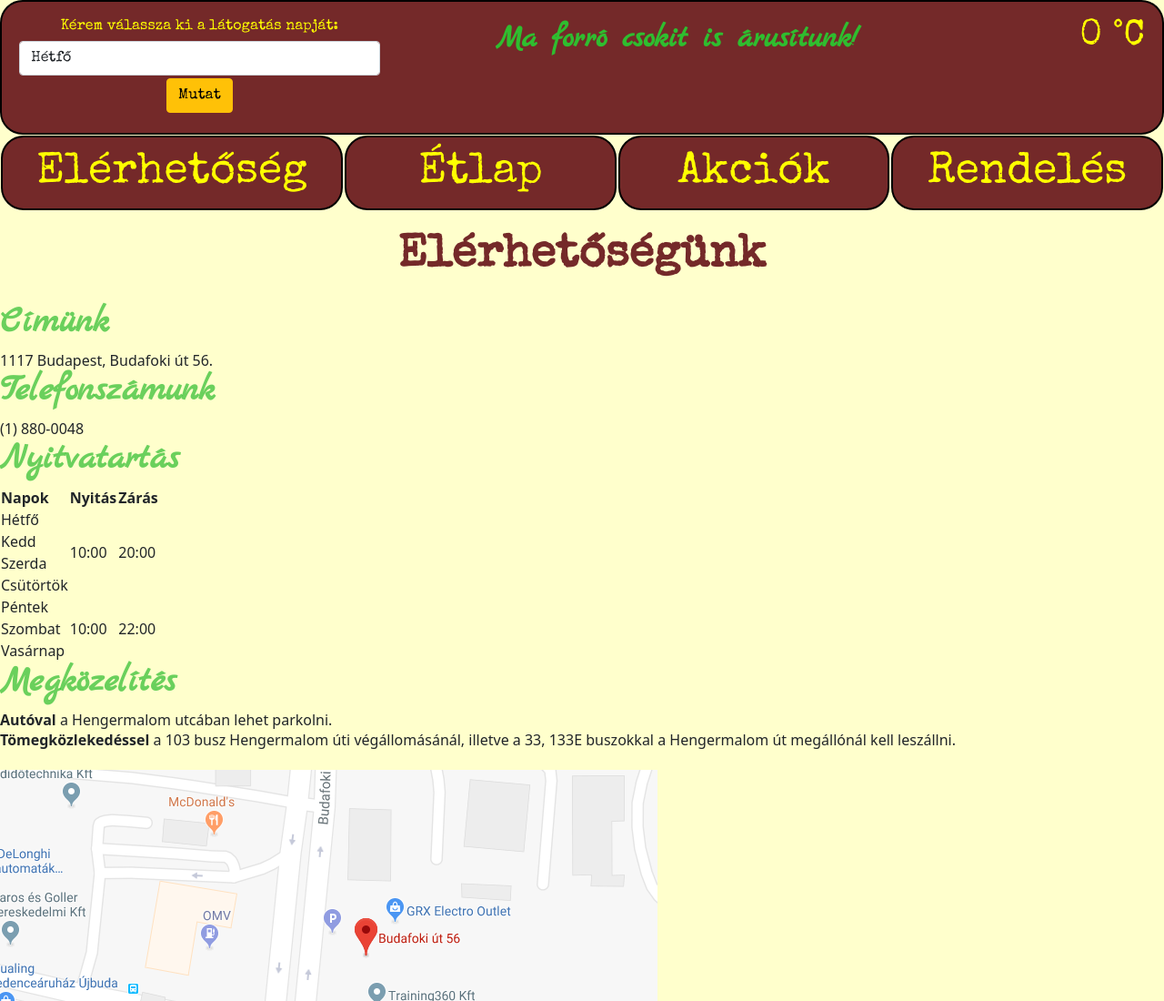
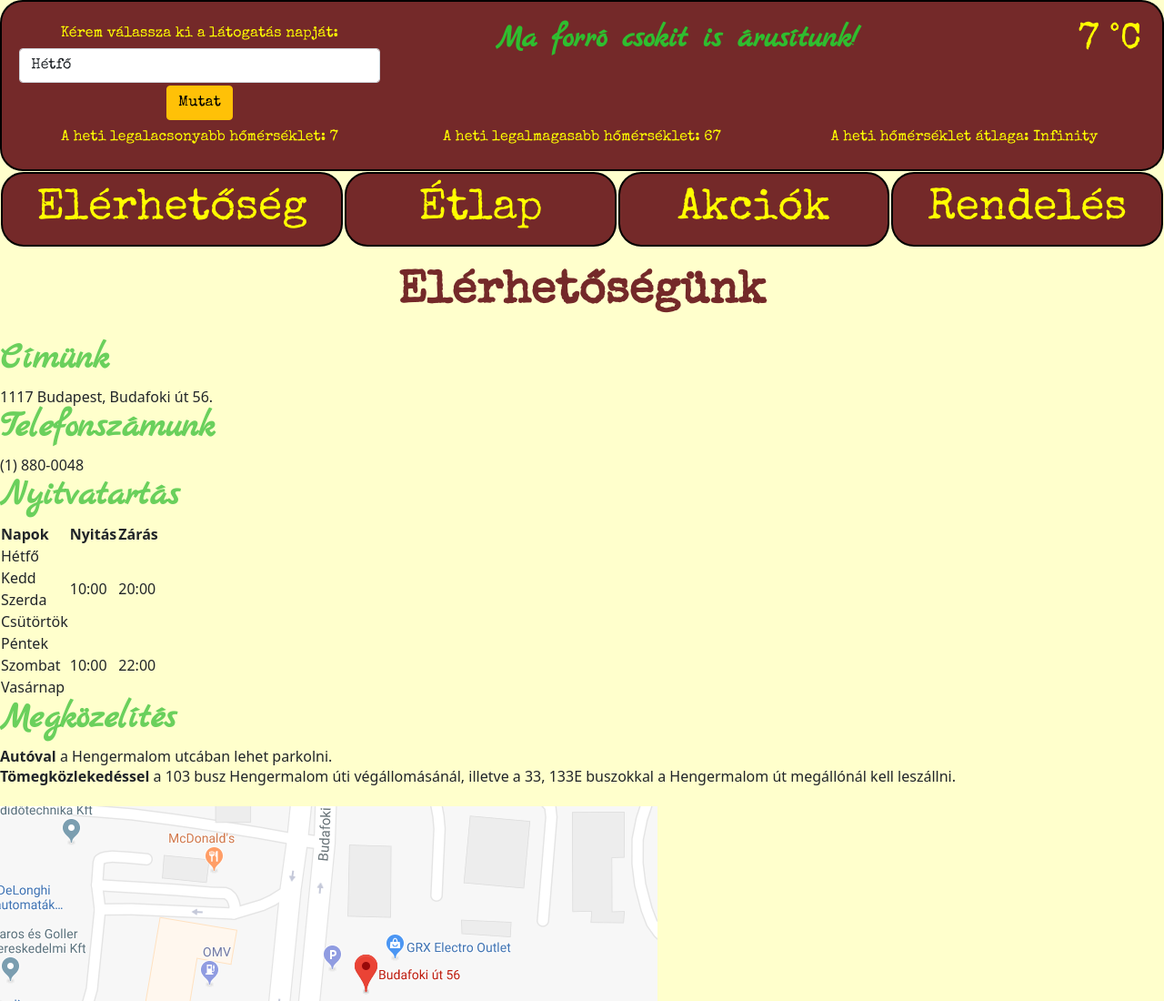
Before and after one commit to pappvinczeb/pappvinczeb.github.io, a plain HTML site: page contact.html in a window 1280 px wide. Shown: the top 1100 px of the page at 91% size. Drawn offline with Linux system fonts and the light colour scheme.

Commit message:
Sp-7 st-2

```diff
--- a/contact.html
+++ b/contact.html
@@ -26,15 +26,27 @@
                         <option value="sunday">Vasárnap</option>
                     </select>
                     <div class="weatherButtonDiv">
-                      <button onclick="getWeatherAndSale()" type="button" class="btn btn-warning weatherButton">Mutat</button>
+                        <button onclick="getWeatherAndSale()" type="button"
+                            class="btn btn-warning weatherButton">Mutat</button>
                     </div>
                 </form>
             </div>
             <div class="weatherFormSale col-6">
-              <label class="form-label"><span class="weatherSale"></span></label>
+                <span class="weatherSale"></span>
             </div>
             <div class="weatherFormDayWeaher col-2">
                 <label class="form-label"><span class="weather"></span> °C</label>
+            </div>
+        </div>
+        <div class="row">
+            <div class="col-4">
+                <label class="form-label">A heti legalacsonyabb hőmérséklet: <span class="temperatureMin"></span> </label>
+            </div>
+            <div class="col-4">
+                <label class="form-label">A heti legalmagasabb hőmérséklet: <span class="temperatureMax"></span> </label>
+            </div>
+            <div class="col-4">
+                <label class="form-label">A heti hőmérséklet átlaga: <span class="temperatureAverage"></span> </label>
             </div>
         </div>
     </div>
@@ -94,7 +106,8 @@
         </table>
         <h2>Megközelítés</h2>
         <b>Autóval</b> a Hengermalom utcában lehet parkolni. <br>
-    <b>Tömegközlekedéssel</b> a 103 busz Hengermalom úti végállomásánál, illetve a 33, 133E buszokkal a Hengermalom út
+        <b>Tömegközlekedéssel</b> a 103 busz Hengermalom úti végállomásánál, illetve a 33, 133E buszokkal a Hengermalom
+        út
         megállónál kell leszállni. <br> <br>
         <a class="contactImg" target="blank"
             href="https://www.google.com/maps/place/Budapest,+Budafoki+%C3%BAt+56,+1117/@47.4615374,19.0508339,17z/data=!4m5!3m4!1s0x4741dda0ecec79c5:0xc69f708c9d234c8!8m2!3d47.4615374!4d19.0530226"><img
--- a/css/style.css
+++ b/css/style.css
@@ -248,8 +248,9 @@ h2 {
     color: rgb(255, 255, 0);
 }
 
-.weatherForm label{
+.weatherWidget label{
     color: rgb(255, 255, 0);
+    margin: 2%
 }
 
 .weatherWidget{
@@ -260,6 +261,8 @@ h2 {
     text-align: center;
     max-height: 10%;
     padding: 1.5%;
+    min-width: 99%;
+
 }
 
 .weatherFormDayWeaher{
@@ -268,7 +271,7 @@ h2 {
     color: rgb(255, 255, 0);
 }
 
-.weatherFormSale{
+.weatherSale{
     text-align: center;
     color: rgba(47, 189, 47, 1);
     font-family: "Marck";
--- a/js/main.js
+++ b/js/main.js
@@ -86,8 +86,12 @@ function showSumPrice() {
 
 let dayWeather;
 let weatherSale;
-let weatherMatrix = [["monday", 0], ["tuesday", 15], ["wednesday", 14], ["thursday", 20], ["friday", 38], ["saturday", 45], ["sunday", 52]];
+let weatherMatrix = [["monday", 7], ["tuesday", 12], ["wednesday", 14], ["thursday", 67], ["friday", 38], ["saturday", 45], ["sunday", 52]];
 let saleMatrix = [[0, "Ma forró csokit is árusítunk!"],[15, "Melegedj át egy teával nálunk!"],[20, "Ma finom sütivel várunk!"],[25, "Ma fagyit is kínálunk!"],[50, "Hűsítsd le magad egy jéghideg limonádéval!"]];
+let smallest=parseInt(weatherMatrix[0].slice(1,2));
+let biggest=parseInt(weatherMatrix[0].slice(1,2));
+let average=0;
+
 
 function getDayWeather(){
     let selectedDay = document.querySelector("select[name='days']");
@@ -110,7 +114,45 @@ function getWeatherSale (){
     })
 }
 
+
+
+function getMinTemperature(){
+    let showMinTemp = document.querySelector("span.temperatureMin")
+    for(let i=0; i < weatherMatrix.length; i++){
+        if(parseInt(weatherMatrix[i].slice(1,2)) < smallest){
+            smallest = parseInt(weatherMatrix[i].slice(1,2))
+        }
+    }
+    showMinTemp.innerHTML = smallest
+}
+
+function getMaxTemperature(){
+    let showMinTemp = document.querySelector("span.temperatureMax")
+    for(let i=0; i < weatherMatrix.length; i++){
+        if(parseInt(weatherMatrix[i].slice(1,2)) > biggest){
+            biggest = parseInt(weatherMatrix[i].slice(1,2))
+        }
+    }
+    showMinTemp.innerHTML = biggest
+}
+
+function getAverageTemperature(){
+    let showAverageTemp = document.querySelector("span.temperatureAverage")
+    let sum=0;
+    let piece=1;
+
+    for(let i=0; i < weatherMatrix.length; i++){
+        sum += parseInt(weatherMatrix[i].slice(1,2));
+    }
+    average=sum/(piece-1)
+    showAverageTemp.innerHTML = average
+}
+
+
 function getWeatherAndSale(){
     getDayWeather()
     getWeatherSale ()
+    getMinTemperature ()
+    getMaxTemperature()
+    getAverageTemperature()
 }
```
Also changed, not shown: menu.html (+3 -2 lines), order.html (+4 -3 lines), sales.html (+21 -6 lines). Lines whose indentation alone changed are shown as unchanged.
